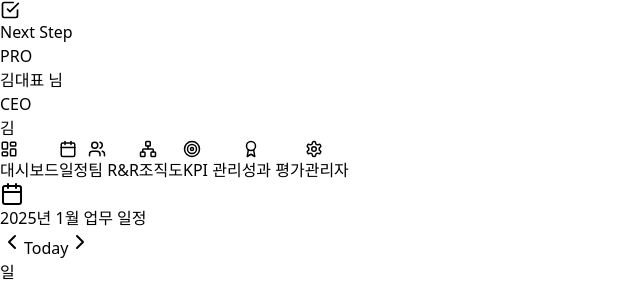
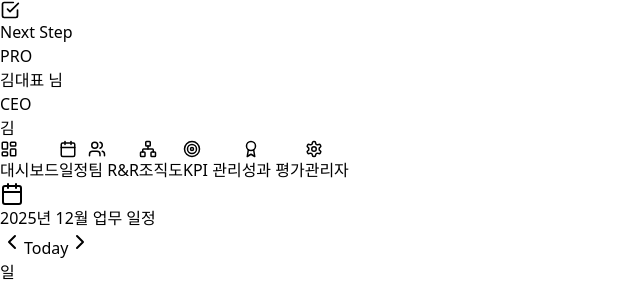
Before and after one commit to bht85/next-step, a React (Vite) app: page / in a window 1280 px wide. Both pictures are taken after a click on the button "일정". Shown: the top 282 px of the page, without its empty margins (0-640 px from the left). Built offline with nearby package versions, Linux system fonts and the light colour scheme.

Commit message:
Update App.jsx

```diff
--- a/src/App.jsx
+++ b/src/App.jsx
@@ -224,12 +224,17 @@ export default function NextStepApp() {
 
   // --- NEW: Calendar View ---
   const CalendarView = () => {
-      // Mock generating calendar data based on tasks
-      // Simple logic: tasks with '매일' -> show often, '주간' -> show once a week
+      // 오늘 날짜 가져오기 (자동 세팅)
+      const today = new Date();
+      const currentYear = today.getFullYear();
+      const currentMonth = today.getMonth() + 1;
+      const currentDate = today.getDate();
+
       return (
           <div className="space-y-6 animate-fade-in">
               <div className="flex justify-between items-center bg-white p-4 rounded-xl border border-gray-200 shadow-sm">
-                  <h2 className="text-lg font-bold text-gray-800 flex items-center"><CalendarIcon className="mr-2 text-indigo-600"/> 2025년 1월 업무 일정</h2>
+                  {/* 동적으로 현재 년월 표시 */}
+                  <h2 className="text-lg font-bold text-gray-800 flex items-center"><CalendarIcon className="mr-2 text-indigo-600"/> {currentYear}년 {currentMonth}월 업무 일정</h2>
                   <div className="flex gap-2">
                       <button className="p-1 rounded hover:bg-gray-100"><ChevronLeft/></button>
                       <span className="font-bold text-gray-700">Today</span>
@@ -245,9 +250,13 @@ export default function NextStepApp() {
                           const day = i + 1;
                           // Fake logic to distribute tasks
                           const dayTasks = tasks.filter((t, idx) => (idx + day) % 7 === 0 || (t.frequency === '매일' && day % 2 === 0)).slice(0, 3);
+
+                          // 오늘 날짜 하이라이팅
+                          const isToday = day === currentDate;
+
                           return (
                               <div key={day} className="border-b border-r border-gray-100 p-2 min-h-[80px] relative hover:bg-gray-50 transition">
-                                  <span className={`text-sm font-medium ${day === 25 ? 'bg-indigo-600 text-white w-6 h-6 rounded-full flex items-center justify-center' : 'text-gray-700'}`}>{day}</span>
+                                  <span className={`text-sm font-medium ${isToday ? 'bg-indigo-600 text-white w-6 h-6 rounded-full flex items-center justify-center' : 'text-gray-700'}`}>{day}</span>
                                   <div className="mt-2 space-y-1">
                                       {dayTasks.map(t => (
                                           <div key={t.id} className="text-[10px] bg-indigo-50 text-indigo-700 px-1 py-0.5 rounded truncate cursor-pointer hover:bg-indigo-100" onClick={() => { setSelectedTask(t); setShowDetailModal(true); }}>
```
